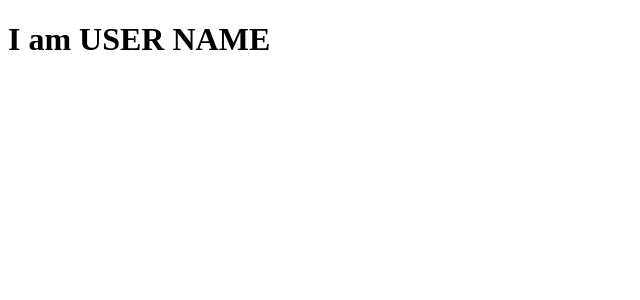
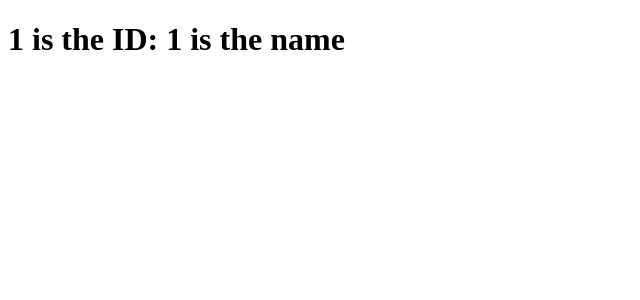
Before and after one commit to ferlobo1985/UDMY-REACT19-Next-JS-Basics, a Next.js app: page /users/profile/1/1 in a window 1280 px wide. Shown: the top 300 px of the page, without its empty margins (0-640 px from the left). Built offline with nearby package versions, Linux system fonts and the light colour scheme.

Commit message:
07-Params and SeachParams
07-Params and SeachParams

```diff
--- a/src/app/users/profile/[id]/[name]/page.js
+++ b/src/app/users/profile/[id]/[name]/page.js
@@ -1,8 +1,15 @@
 
-export default function UserNamePage(){
+export default async function UserNamePage({params, searchParams}){
+  const id = (await params).id;
+  const name = (await params).name
+  const data = await params;
+
+  const query = await searchParams;
+  console.log(query)
+
     return(
       <>
-        <h1>I am USER NAME</h1>
+        <h1>{id} is the ID: {name} is the name</h1>
       </>
     )
 }
```
